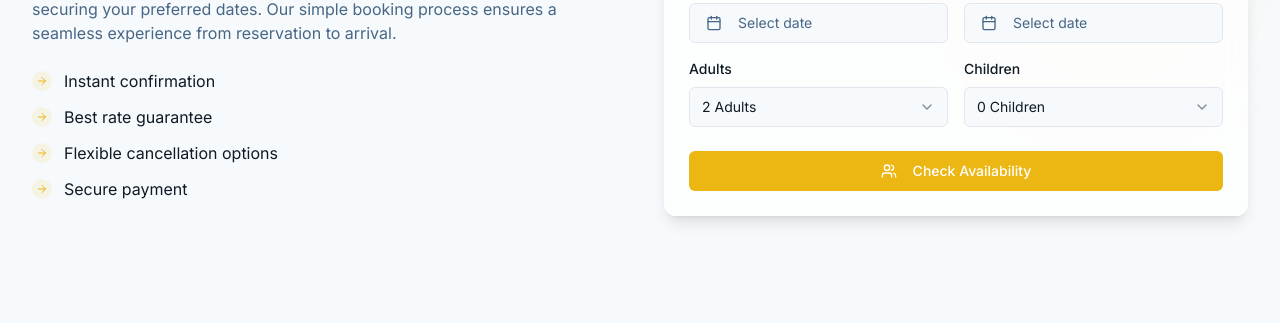
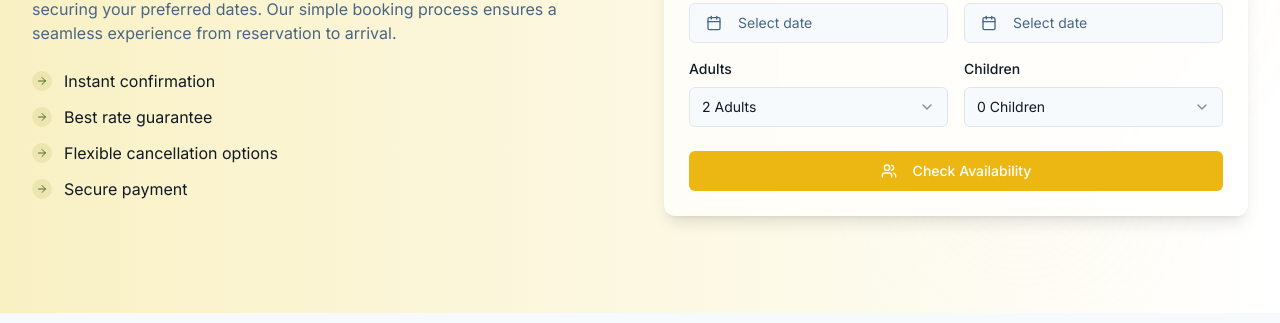
Before and after one commit to Duccione-maker/laripa, a React (Vite) app: page / in a window 1280 px wide. Shown: the part 1633-1956 px from the top of the page. Built offline with nearby package versions, Linux system fonts and the light colour scheme.

Commit message:
Add olive green accent

```diff
--- a/src/pages/Index.tsx
+++ b/src/pages/Index.tsx
@@ -149,7 +149,7 @@ export default function Index() {
         </section>
 
         {/* Booking Form Section */}
-        <section className="relative py-20 bg-gradient-to-r from-sea-light to-white dark:from-sea-dark dark:to-background overflow-hidden">
+        <section className="relative py-20 bg-gradient-to-r from-tuscany-light to-white dark:from-tuscany-dark dark:to-background overflow-hidden">
           <div className="container relative z-10">
             <div className="grid grid-cols-1 lg:grid-cols-2 gap-12 items-center">
               <div className="animate-fade-in">
@@ -165,7 +165,7 @@ export default function Index() {
                 <ul className="space-y-3 mb-8">
                   {t.home.booking.benefits.map((item, index) => (
                     <li key={index} className="flex items-center">
-                      <div className="h-5 w-5 rounded-full bg-primary/10 text-primary flex items-center justify-center mr-3">
+                      <div className="h-5 w-5 rounded-full bg-olive/10 text-olive-dark flex items-center justify-center mr-3">
                         <ArrowRight className="h-3 w-3" />
                       </div>
                       {item}
@@ -181,7 +181,7 @@ export default function Index() {
           {/* Decorative elements */}
           <div className="absolute top-0 right-0 w-1/3 h-full opacity-10">
             <div className="absolute top-10 right-10 w-64 h-64 rounded-full bg-primary/50 blur-3xl" />
-            <div className="absolute bottom-10 right-40 w-48 h-48 rounded-full bg-sea-light blur-3xl" />
+            <div className="absolute bottom-10 right-40 w-48 h-48 rounded-full bg-olive-light blur-3xl" />
           </div>
         </section>
 
@@ -243,7 +243,7 @@ export default function Index() {
                   className="glass-card p-6 rounded-xl animate-fade-in flex flex-col items-center text-center"
                   style={{ animationDelay: `${(index + 1) * 100}ms` }}
                 >
-                  <div className="mb-4 p-3 rounded-full bg-primary/10">
+                  <div className="mb-4 p-3 rounded-full bg-olive/10 text-olive-dark">
                     {feature.icon}
                   </div>
                   <h3 className="text-xl font-semibold mb-2">{feature.title}</h3>
```
